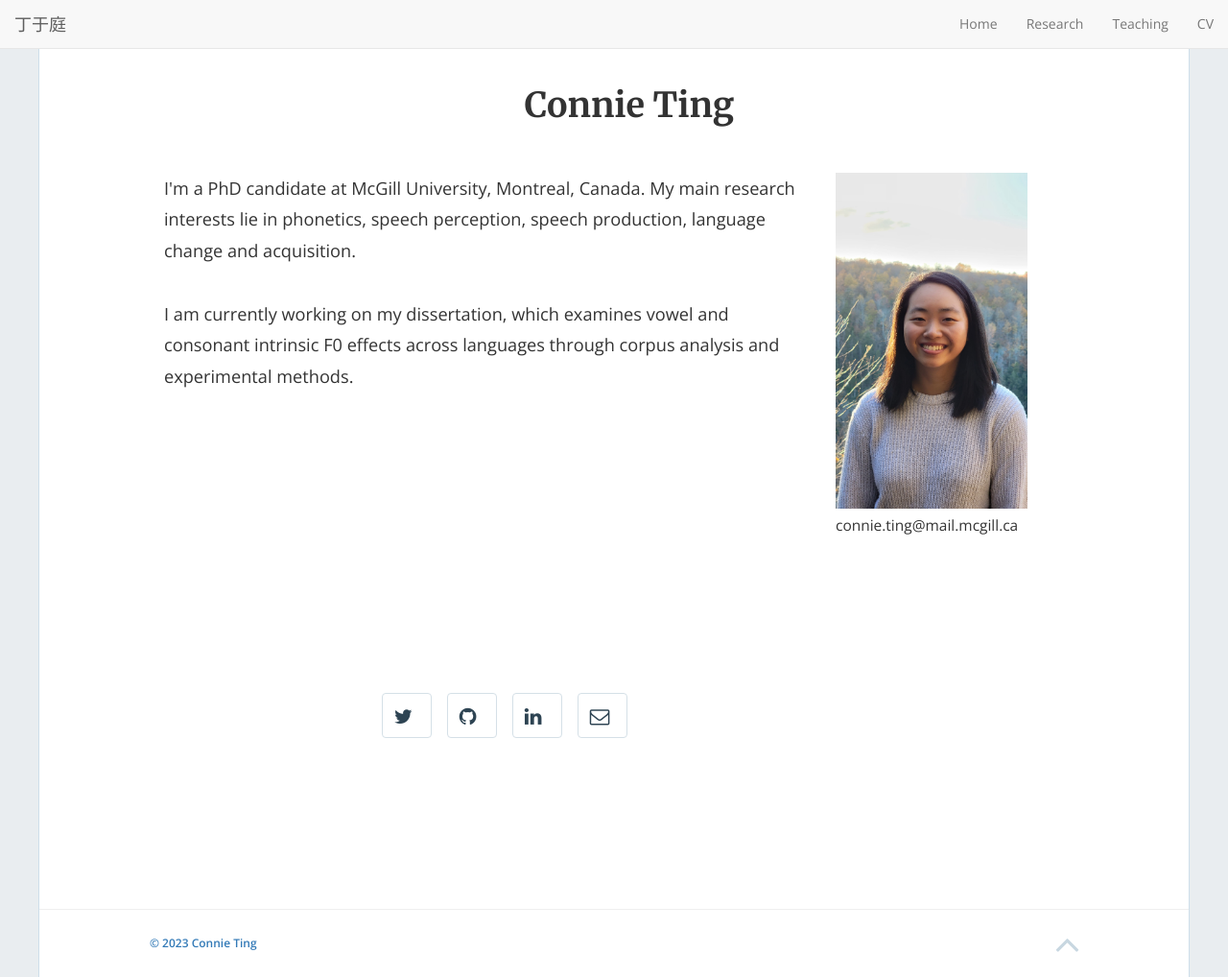
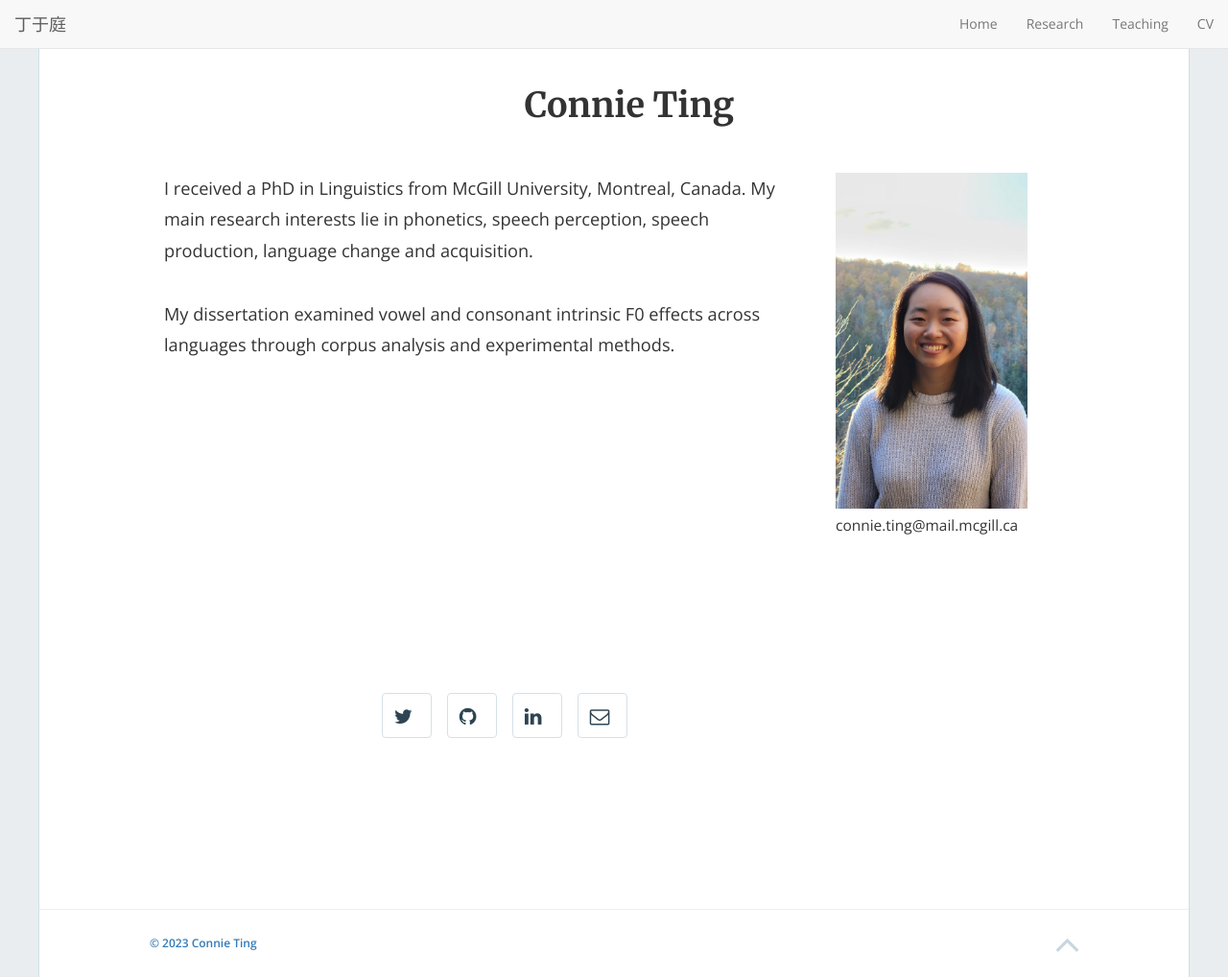
Before and after one commit to connieting/connieting.github.io, a Jekyll site: the page built from index.html, in a window 1280 px wide and 1018 px high. Shown: the whole window at 96% size. Built offline with Jekyll 4.4.1, drawn with Linux system fonts in a browser that asks for light colours; nearby versions of some CDN libraries.

Commit message:
Update description and thesis in _config.yml

```diff
--- a/_config.yml
+++ b/_config.yml
@@ -15,8 +15,8 @@
 # in the templates via {{ site.myvariable }}.
 title: "Connie Ting"
 email: 'connie.ting@mail.mcgill.ca'
-description: "I'm a PhD candidate at McGill University, Montreal, Canada. My main research interests lie in phonetics, speech perception, speech production, language change and acquisition."
-thesis: "I am currently working on my dissertation, which examines vowel and consonant intrinsic F0 effects across languages through corpus analysis and experimental methods."
+description: "I received a PhD in Linguistics from McGill University, Montreal, Canada. My main research interests lie in phonetics, speech perception, speech production, language change and acquisition."
+thesis: "My dissertation examined vowel and consonant intrinsic F0 effects across languages through corpus analysis and experimental methods."
 baseurl: "" # the subpath of your site, e.g. /blog
 url: "https://connieting.github.io" # the base hostname & protocol for your site, e.g. https://example.com
 twitter_username: 'connietingg'
```
